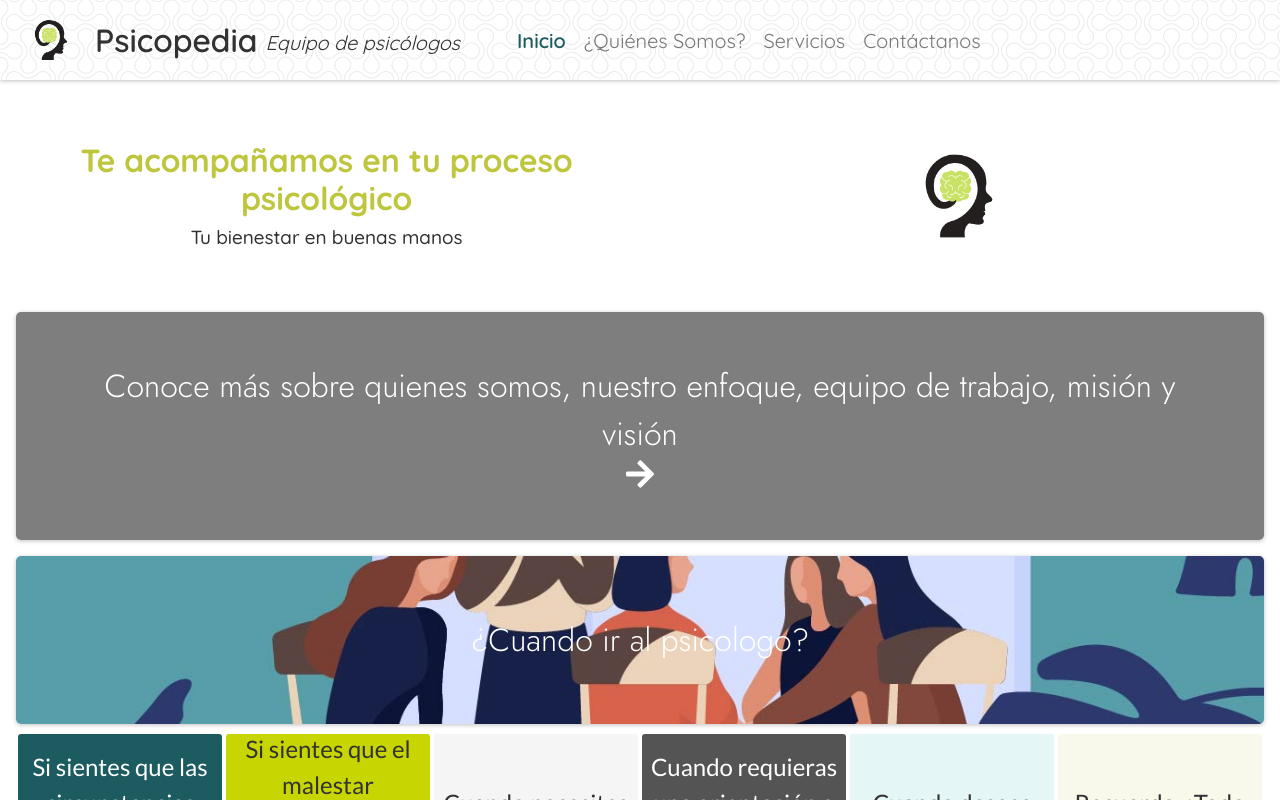
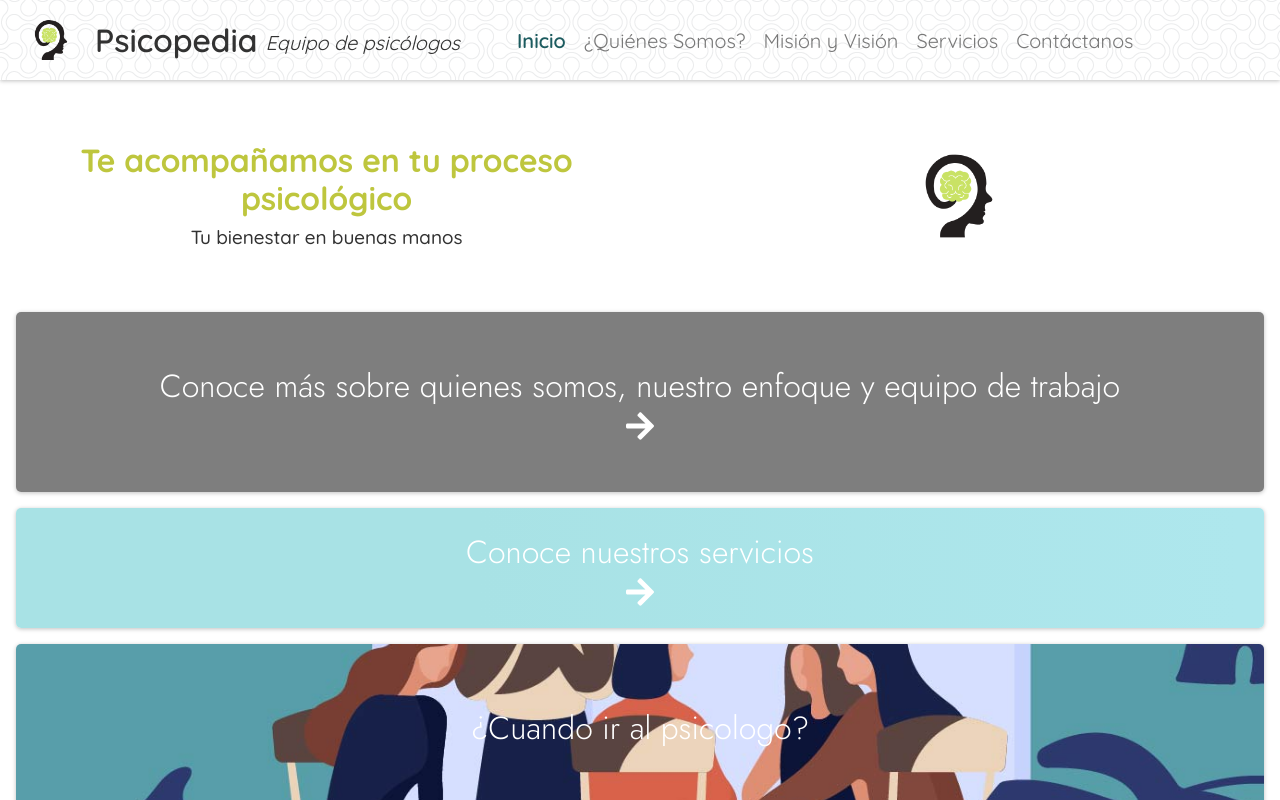
Before and after one commit to phurtado-psicopedia/psicopedia-front, a React (Create React App) app: page / in a window 1280 px wide. Shown: the top 800 px of the page. Built offline with nearby package versions, Linux system fonts and the light colour scheme.

Commit message:
MyV Page added

```diff
--- a/src/App/Pages/Home/Home.module.scss
+++ b/src/App/Pages/Home/Home.module.scss
@@ -86,9 +86,7 @@
     font-size: 32px;
     font-family: "Jost";
     font-weight: 300;
-    color: white;
 
-    background-color: #636363d2;
     padding: 16px;
 
     & > .headline {
@@ -106,9 +104,32 @@
     }
 
     @media (min-width: 576px) {
-        padding: 50px;
         box-shadow: 0 1px 4px 0 #00000040 !important;
         border-radius: 5px;
+    }
+}
+.p1A{
+    color: white;
+    background-color: #636363d2;
+    @media (min-width: 576px) {
+        padding: 50px;
+    }
+}
+
+.p1B{
+    color: white;
+    background: rgba(168,226,229,1);
+    background: -moz-linear-gradient(left, rgba(168,226,229,1) 0%, rgba(168,226,229,1) 37%, rgb(174, 231, 237) 98%, rgb(174, 231, 237) 100%);
+    background: -webkit-gradient(left top, right top, color-stop(0%, rgba(168,226,229,1)), color-stop(37%, rgba(168,226,229,1)), color-stop(98%, rgb(174, 231, 237)), color-stop(100%, rgb(174, 231, 237)));
+    background: -webkit-linear-gradient(left, rgba(168,226,229,1) 0%, rgba(168,226,229,1) 37%, rgb(174, 231, 237) 98%, rgb(174, 231, 237) 100%);
+    background: -o-linear-gradient(left, rgba(168,226,229,1) 0%, rgba(168,226,229,1) 37%, rgb(174, 231, 237) 98%, rgb(174, 231, 237) 100%);
+    background: -ms-linear-gradient(left, rgba(168,226,229,1) 0%, rgba(168,226,229,1) 37%, rgb(174, 231, 237) 98%, rgb(174, 231, 237) 100%);
+    background: linear-gradient(to right, rgba(168,226,229,1) 0%, rgba(168,226,229,1) 37%, rgb(174, 231, 237) 98%, rgb(174, 231, 237) 100%);
+    filter: progid:DXImageTransform.Microsoft.gradient( startColorstr='#a8e2e5', endColorstr='#d5f1f3', GradientType=1 );
+    margin-top: 16px;
+
+    @media (min-width: 576px) {
+        padding: 20px;
     }
 }
 
--- a/src/App/Pages/Home/index.tsx
+++ b/src/App/Pages/Home/index.tsx
@@ -1,7 +1,7 @@
 import React from "react";
 import { Link } from "react-router-dom";
 import Template from "../../Template";
-import { ABOUT_PATH } from "../../../Config/constants/ROUTER_URLs";
+import { ABOUT_PATH, SERVICES_PATH } from "../../../Config/constants/ROUTER_URLs";
 import styles from "./Home.module.scss";
 
 import imgPsicopediaLogo from "../../../Assets/Lavender Circles Wedding Logo.png";
@@ -25,8 +25,12 @@ const Home = ({ ...props } : any) => {
                 </div>
 
             </div>
-            <Link to={ABOUT_PATH} className={styles.prompt1}>
-                <div className={styles.headline}>Conoce más sobre quienes somos, nuestro enfoque, equipo de trabajo, misión y visión</div>
+            <Link to={ABOUT_PATH} className={`${styles.prompt1} ${styles.p1A}`}>
+                <div className={styles.headline}>Conoce más sobre quienes somos, nuestro enfoque y equipo de trabajo</div>
+                <FontAwesomeIcon icon={faArrowRight} />
+            </Link>
+            <Link to={SERVICES_PATH} className={`${styles.prompt1} ${styles.p1B}`}>
+                <div className={styles.headline}>Conoce nuestros servicios</div>
                 <FontAwesomeIcon icon={faArrowRight} />
             </Link>
             <div className={styles.prompt2}>
--- /dev/null
+++ b/src/App/Pages/MyV/MyV.module.scss
@@ -0,0 +1,86 @@
+@font-face {
+    font-family: "Jost";
+    src: url('../../../Assets/fonts/Jost-VariableFont_wght.ttf') format('truetype');
+}
+@font-face {
+    font-family: "Lato-Light";
+    src: url('../../../Assets/fonts/Lato-Light.ttf') format('truetype');
+}
+
+.container{
+    margin: 0;
+    display: flex;
+    width: 100%;
+    flex-direction: column;
+    flex-wrap: wrap;
+    flex-grow: 1;
+    justify-content: center;
+    align-items: center;
+    border-radius: 3px;
+    margin-bottom: 16px;
+
+    @media (min-width: 576px) {
+        flex-wrap: nowrap;
+    }
+    @media (min-width: 992px) {
+        flex-direction: row;
+        justify-content: space-between;
+    }
+}
+
+
+.prompt2{
+    margin: 0;
+    margin-top: 8px;
+    padding: 16px;
+
+    display: flex;
+    flex-direction: column;
+    flex-wrap: nowrap;
+    justify-content: flex-start;
+    align-items: center;
+
+
+    font-family: "Jost";
+    font-weight: 300;
+    color: #323232;
+
+
+
+    & > .headline {
+        text-align: center;
+        padding: 8px;
+        font-size: 32px;
+        font-family: Georgia, 'Times New Roman', Times, serif;
+        @media (min-width: 992px) {
+            padding: 32px;
+        }
+    }
+
+    & > .caption {
+        text-align: left;
+        font-size: 18px;
+        font-family: "Lato-Light";
+        line-height: 35px;
+    }
+
+    @media (min-width: 576px) {
+        box-shadow: 0 1px 4px 0 #00000040 !important;
+        border-radius: 10px;
+        margin-top: 0px;
+        margin-bottom: 16px;
+        padding: 24px;
+    }
+
+    @media (min-width: 700px) {
+        padding: 32px;
+    }
+
+    @media (min-width: 992px) {
+        padding: 32px;
+        height: 436px;
+        flex-direction: column;
+        width: 49.5%;
+    }
+
+}
--- /dev/null
+++ b/src/App/Pages/MyV/index.tsx
@@ -0,0 +1,28 @@
+import React from "react";
+import Template from "../../Template";
+import styles from "./MyV.module.scss";
+
+const MyV = ({ ...props } : any) => {
+
+    return (
+        <Template>
+
+            <div  className={styles.container}>
+                <div className={styles.prompt2} style={{ backgroundColor: "#f8f9eb"}}>
+                    <div className={styles.headline}>MISIÓN</div>
+                    <div className={styles.caption}>
+                        Facilitar la adquisición de habilidades y herramientas para la resolución de problemas y toma de decisiones; con el fin de fortalecer capacidades de desarrollo personal y bienestar integral.
+                    </div>
+                </div>
+                <div className={styles.prompt2} style={{ backgroundColor: "#e5f6f7"}}>
+                    <div className={styles.headline}>VISIÓN</div>
+                    <div className={styles.caption}>
+                        Para el año 2025 ser un equipo de psicólogos reconocido a nivel nacional por su gestión organizacional y profesional en el acompañamiento y asesoría en adquisición de herramientas para mejorar la calidad de vida y de servicio. Tanto en empresas pequeñas y medianas, como en el desarrollo de niños, jovenes y adolescentes.
+                    </div>
+                </div>
+            </div>
+        </Template>
+    );
+};
+
+export default MyV;
--- a/src/App/Pages/NotFound/index.tsx
+++ b/src/App/Pages/NotFound/index.tsx
@@ -15,7 +15,7 @@ const NotFound = (props: any) => {
                     <FontAwesomeIcon icon={faExclamation} className={styles.Icon}  size="10x"/>
                     <p>
                         <b>Pagina no encontrada :( </b>
-                        por favor dirigete al inicio de Psicopedia para mas información.
+                        por favor dirígete al inicio de Psicopedia para mas información.
                     </p>
                 </div>
 
--- a/src/App/Routes.tsx
+++ b/src/App/Routes.tsx
@@ -4,11 +4,13 @@ import {
   HOME_PATH,
   CONTACT_PATH,
   SERVICES_PATH,
-  ABOUT_PATH
+  ABOUT_PATH,
+  MYV_PATH
 } from "../Config/constants/ROUTER_URLs";
 
 import Home from "./Pages/Home";
 import About from "./Pages/About";
+import MyV from "./Pages/MyV";
 import Services from "./Pages/Services";
 import Contact from "./Pages/Contact";
 import NotFound from "./Pages/NotFound";
@@ -31,6 +33,7 @@ const Routes = () => {
           {/* Common routes */}
           <Route exact path={CONTACT_PATH} component={Contact} />
           <Route exact path={SERVICES_PATH} component={Services} />
+          <Route exact path={MYV_PATH} component={MyV} />
           <Route exact path={ABOUT_PATH} component={About} />
           <Route exact path={HOME_PATH} component={Home} />
 
--- a/src/App/Template/Template.module.scss
+++ b/src/App/Template/Template.module.scss
@@ -64,7 +64,7 @@
         padding: 0 0.5rem;
         text-decoration: none;
         display: none;
-        @media (min-width: 610px) {
+        @media (min-width: 1170px) {
             padding-right: 1.5rem;
             display: flex;
             align-self: center;
@@ -125,6 +125,9 @@ button:focus {
         border-top-style: none;
     }
 }
+
+
+
 
 
 .NavButton{
--- a/src/App/Template/index.tsx
+++ b/src/App/Template/index.tsx
@@ -15,7 +15,8 @@ import {
   HOME_PATH,
   CONTACT_PATH,
   SERVICES_PATH,
-  ABOUT_PATH
+  ABOUT_PATH,
+  MYV_PATH
 } from "../../Config/constants/ROUTER_URLs";
 
 const useRouter = () => useContext(__RouterContext);
@@ -43,6 +44,7 @@ const Template: React.FC = (props: any) => {
           <ul className="navbar-nav mr-auto">
             <Link to={HOME_PATH} className={`btn my-2 my-sm-0 ${styles.NavButton} ${paths === HOME_PATH ? styles.activePage: ""}`} >Inicio</Link>
             <Link to={ABOUT_PATH} className={`btn my-2 my-sm-0 ${styles.NavButton} ${paths === ABOUT_PATH ? styles.activePage: ""}`} >¿Quiénes Somos?</Link>
+            <Link to={MYV_PATH} className={`btn my-2 my-sm-0 ${styles.NavButton} ${paths === MYV_PATH ? styles.activePage: ""}`} >Misión y Visión</Link>
             <Link to={SERVICES_PATH} className={`btn my-2 my-sm-0 ${styles.NavButton} ${paths === SERVICES_PATH ? styles.activePage: ""}`} >Servicios</Link>
             <Link to={CONTACT_PATH} className={`btn my-2 my-sm-0 ${styles.NavButton} ${paths === CONTACT_PATH ? styles.activePage: ""}`} >Contáctanos</Link>
           </ul>
--- a/src/Config/constants/ROUTER_URLs.ts
+++ b/src/Config/constants/ROUTER_URLs.ts
@@ -1,5 +1,6 @@
 export const HOME_PATH: string = "/";
 export const ABOUT_PATH: string = "/about";
+export const MYV_PATH: string = "/myv";
 export const SERVICES_PATH: string = "/services";
 export const CONTACT_PATH: string = "/contact";
 export const POKEDEX_PATH: string = "/pokedex";
```
